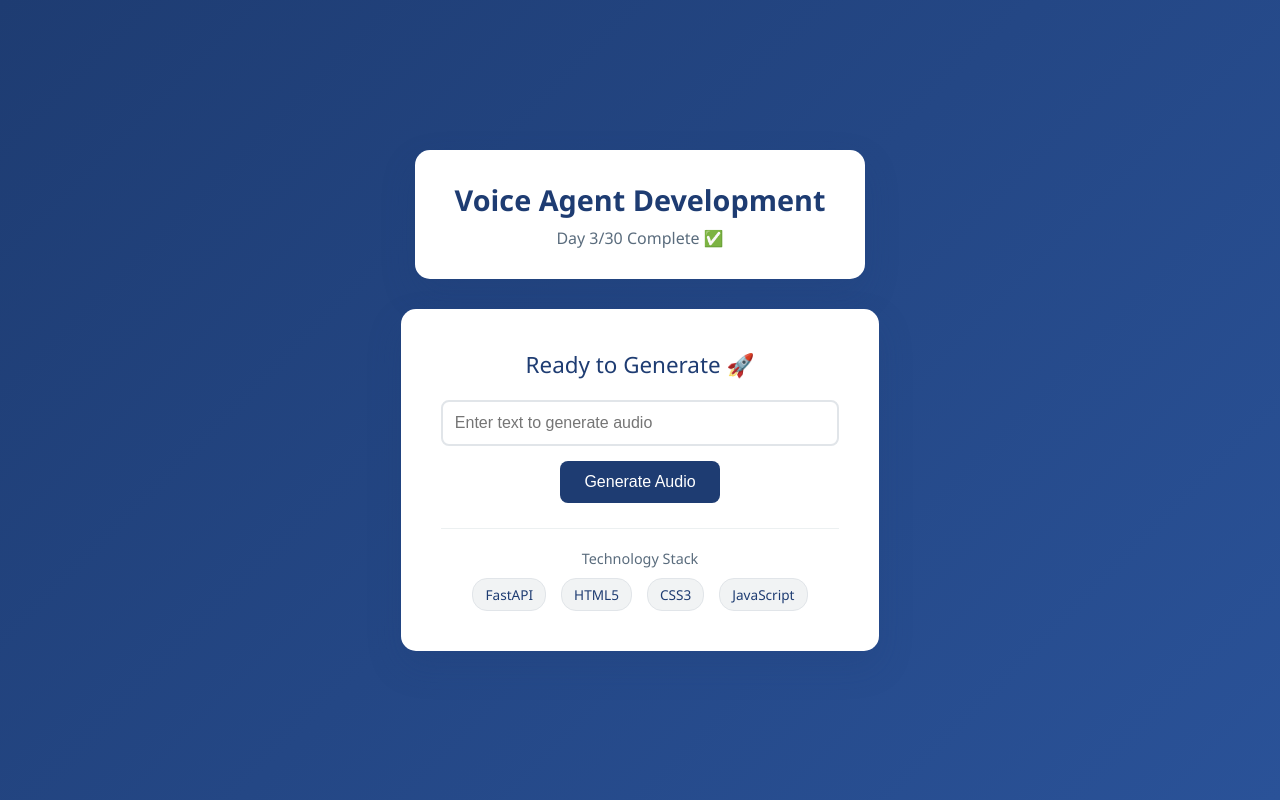
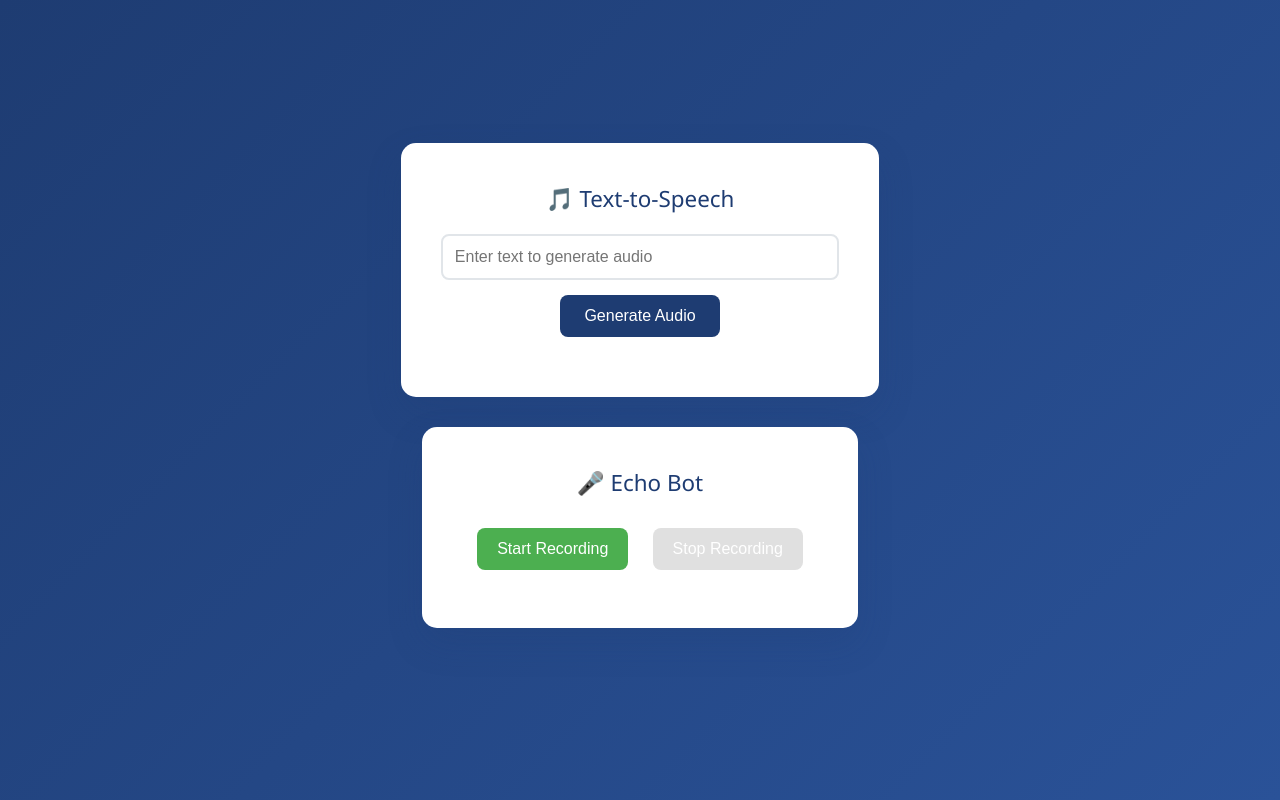
Before and after one commit to thenameisanjalii/30-days-of-voice-agent, a FastAPI app: page / in a window 1280 px wide. Run offline with FastAPI, Linux system fonts and the light colour scheme.

Commit message:
Commit Till Day-9

```diff
--- /dev/null
+++ b/Report_Sample_CSV.csv
@@ -0,0 +1,2 @@
+Institute Roll Number (Mandatory),First Name (Mandatory),Middle Name,Last Name,Mobile Country Code (e.g. 91),Mobile (10 Digits),Gender (M/F/O),Date Of Birth (YYYY-MM-DD),Email Address (Mandatory),Personal Email Address,Current Course Name,Current Course Start Date (YYYY-MM-DD),Current Course End Date (YYYY-MM-DD),Current Course Score Type (CGPA/PERCENT/MARKS),Current Course Score Value,Current Course Aggregate Percentage,Current Course Ongoing Backlogs,Current Course Total Backlogs,Current Course Semester (Or Year),Xth Score Type (CGPA/PERCENT/MARKS),Xth Score Value,Xth Aggregate Percentage,Xth School Name,Xth Start Date (YYYY-MM-DD),Xth End Date (YYYY-MM-DD),XIIth Score Type (CGPA/PERCENT/MARKS),XIIth Score Value,XIIth Aggregate Percentage,XIIth School Name,XIIth Start Date (YYYY-MM-DD),XIIth End Date (YYYY-MM-DD),Permanent Address Pincode (6 digit),Permanent Address Line,Current Address Pincode (6 digit),Current Address Line
+"","","","","","","","","","","","","","","","","","","","","","","","","","","","","","","","","","","",
--- a/app.py
+++ b/app.py
@@ -1,13 +1,17 @@
-from fastapi import FastAPI
+from fastapi import FastAPI , UploadFile, File
+import shutil
 from pydantic import BaseModel
 import os
 from murf import Murf
 from dotenv import load_dotenv
 from fastapi.staticfiles import StaticFiles
 from fastapi.responses import FileResponse
+import assemblyai as aai
+import google.generativeai as genai
 
 load_dotenv()
-
+aai.settings.api_key = os.getenv("ASSEMBLYAI_API_KEY")
+genai.configure(api_key=os.getenv("GEMINI_API_KEY"))
 client = Murf(api_key=os.getenv("MURF_API_KEY"))
 
 app = FastAPI()
@@ -17,9 +21,29 @@ app.mount("/static", StaticFiles(directory="static"), name="static")
 class TextInput(BaseModel):
     text: str
 
+os.makedirs("uploads", exist_ok=True)
+
 @app.get("/")
 async def serve_ui():
-    return FileResponse("templates/index.html")  # Changed from "static/index.html"
+    return FileResponse("templates/index.html")
+
+@app.post("/upload-audio")
+async def upload_audio(file: UploadFile = File(...)):
+    # Save file to uploads folder
+    file_path = f"uploads/{file.filename}"
+    with open(file_path, "wb") as buffer:
+        shutil.copyfileobj(file.file, buffer)
+
+    # Get file size
+    file_size = os.path.getsize(file_path)
+
+    return {
+        "success": True,
+        "filename": file.filename,
+        "content_type": file.content_type,
+        "size": file_size,
+        "message": "Audio uploaded successfully!"
+    }
 
 @app.post("/generate-audio")
 async def generate_audio(input: TextInput):
@@ -33,6 +57,64 @@ async def generate_audio(input: TextInput):
         "audio_url": res.audio_file
     }
 
+@app.post("/transcribe/file")
+async def transcribe_file(file: UploadFile = File(...)):
+    transcriber = aai.Transcriber()
+    audio_data = await file.read()
+    transcript = transcriber.transcribe(audio_data)
+
+    return {
+        "success": True,
+        "transcription": transcript.text
+    }
+
+@app.post("/tts/echo")
+async def tts_echo(file: UploadFile = File(...)):
+    # Transcribe audio
+    transcriber = aai.Transcriber()
+    audio_data = await file.read()
+    transcript = transcriber.transcribe(audio_data)
+
+    # Generate Murf audio
+    res = client.text_to_speech.generate(
+        text=transcript.text,
+        voice_id="en-US-terrell"
+    )
+
+    return {
+        "success": True,
+        "transcription": transcript.text,
+        "audio_url": res.audio_file
+    }
+
+class LLMInput(BaseModel):
+    text: str
+
+@app.post("/llm/query")
+async def llm_query(file: UploadFile = File(...)):
+    # Transcribe audio
+    transcriber = aai.Transcriber()
+    audio_data = await file.read()
+    transcript = transcriber.transcribe(audio_data)
+
+    # Get LLM response
+    model = genai.GenerativeModel("gemini-1.5-flash")
+    llm_response = model.generate_content(transcript.text)
+    llm_text = llm_response.text[:3000]  # Murf API limit
+
+    # Generate Murf audio
+    res = client.text_to_speech.generate(
+        text=llm_text,
+        voice_id="en-US-terrell"
+    )
+
+    return {
+        "success": True,
+        "transcription": transcript.text,
+        "llm_response": llm_text,
+        "audio_url": res.audio_file
+    }
+
 if __name__ == "__main__":
     import uvicorn
-    uvicorn.run(app, host="127.0.0.1", port=8000)  # Remove reload=True
+    uvicorn.run(app, host="127.0.0.1", port=8000)
--- a/static/css/style.css
+++ b/static/css/style.css
@@ -17,29 +17,6 @@ body {
     padding: 20px;
 }
 
-.header-card {
-    background: white;
-    padding: 30px 40px;
-    border-radius: 15px;
-    box-shadow: 0 15px 35px rgba(30, 60, 114, 0.2);
-    text-align: center;
-    margin-bottom: 30px;
-    min-width: 400px;
-}
-
-.challenge-title {
-    font-size: 1.8rem;
-    color: #1e3c72;
-    font-weight: 600;
-    margin-bottom: 8px;
-}
-
-.day-subtitle {
-    color: #5a6c7d;
-    font-size: 1rem;
-    font-weight: 400;
-}
-
 .main-card {
     background: white;
     padding: 40px;
@@ -53,6 +30,24 @@ body {
 .status-title {
     font-size: 1.4rem;
     color: #1e3c72;
+    margin-bottom: 15px;
+    font-weight: 500;
+}
+
+.feature-card {
+    background: white;
+    padding: 40px;
+    border-radius: 15px;
+    box-shadow: 0 15px 35px rgba(30, 60, 114, 0.2);
+    text-align: center;
+    min-width: 400px;
+    max-width: 500px;
+    margin-bottom: 30px;
+}
+
+.feature-card h2 {
+    color: #1e3c72;
+    font-size: 1.4rem;
     margin-bottom: 15px;
     font-weight: 500;
 }
@@ -104,34 +99,102 @@ body {
     display: none;
 }
 
-.tech-stack {
-    margin-top: 25px;
-    padding-top: 20px;
-    border-top: 1px solid #ecf0f1;
+/* Echo Bot Section */
+.echo-section {
+    margin: 3px 0;
+    padding: 5px;
+    text-align: center;
 }
 
-.tech-title {
-    font-size: 0.9rem;
-    color: #5a6c7d;
-    margin-bottom: 10px;
-    font-weight: 500;
+h1 {
+    font-size: 24px;
+    text-align: center;
 }
 
-.tech-items {
-    display: flex;
-    justify-content: center;
-    gap: 15px;
-    flex-wrap: wrap;
+#startBtn, #stopBtn {
+    background: #4CAF50;
+    color: white;
+    border: none;
+    padding: 12px 20px;
+    margin: 10px;
+    border-radius: 8px;
+    cursor: pointer;
+    font-size: 16px;
+    transition: all 0.3s ease;
 }
 
-.tech-item {
-    background: #f1f3f4;
-    color: #1e3c72;
-    padding: 6px 12px;
-    border-radius: 15px;
-    font-size: 0.85rem;
-    font-weight: 500;
-    border: 1px solid #e1e5e9;
+#startBtn:hover {
+    background: #45a049;
+}
+
+#stopBtn {
+    background: #f44336;
+}
+
+#stopBtn:hover {
+    background: #da190b;
+}
+
+#startBtn:disabled, #stopBtn:disabled {
+    background: #cccccc;
+    cursor: not-allowed;
+    opacity: 0.6;
+}
+
+#echoAudio {
+    width: 100%;
+    margin-top: 20px;
+    border-radius: 8px;
+}
+
+#uploadStatus {
+    margin-top: 15px;
+    padding: 10px;
+    border-radius: 8px;
+    background: rgba(255, 255, 255, 0.1);
+    text-align: center;
+    font-weight: bold;
+}
+
+/* Transcription Display */
+.transcription-result {
+    background: #f8f9fa;
+    border: 1px solid #e9ecef;
+    border-radius: 8px;
+    padding: 15px;
+    margin-top: 15px;
+    color: #495057;
+    font-family: monospace;
+    font-size: 14px;
+    line-height: 1.4;
+}
+
+/* Conversation Cards */
+.conversation-card {
+    background: white;
+    border-radius: 10px;
+    padding: 15px;
+    margin: 10px 0;
+    box-shadow: 0 2px 10px rgba(0, 0, 0, 0.1);
+    border-left: 4px solid;
+    font-size: 14px;
+    line-height: 1.4;
+    text-align: left;
+}
+
+.user-card {
+    border-left-color: #1e3c72;
+    background: #f8f9fa;
+}
+
+.bot-card {
+    border-left-color: #28a745;
+    background: #f0f8f0;
+}
+
+.conversation-card strong {
+    color: #333;
+    font-weight: 600;
 }
 
 @media (max-width: 600px) {
@@ -151,8 +214,4 @@ body {
         width: 100%;
         margin: 10px 0;
     }
-
-    .tech-items {
-        justify-content: center;
-    }
 }
--- a/static/script.js
+++ b/static/script.js
@@ -1,47 +1,252 @@
 console.log("🎤 Voice Agent Day 1 - System Ready!");
 
 async function submitText() {
-    const text = document.getElementById('ttsInput').value.trim();
-    const audioPlayer = document.getElementById('audioPlayer');
-    const button = document.querySelector('.action-btn');
+  const text = document.getElementById("ttsInput").value.trim();
+  const audioPlayer = document.getElementById("audioPlayer");
+  const button = document.querySelector(".action-btn");
 
   if (!text) {
-        alert('Please enter text!');
+    alert("Please enter text!");
     return;
   }
 
   // Show loading
   button.disabled = true;
-    button.textContent = 'Loading...';
+  button.textContent = "Loading...";
 
   try {
-        const response = await fetch('/generate-audio', {
-            method: 'POST',
-            headers: { 'Content-Type': 'application/json' },
-            body: JSON.stringify({ text: text })
+    const response = await fetch("/generate-audio", {
+      method: "POST",
+      headers: { "Content-Type": "application/json" },
+      body: JSON.stringify({ text: text }),
     });
 
     const data = await response.json();
 
     if (data.success && data.audio_url) {
       audioPlayer.src = data.audio_url;
-            audioPlayer.style.display = 'block';
+      audioPlayer.style.display = "block";
       audioPlayer.load();
     }
   } catch (error) {
-        alert('Error: ' + error.message);
+    alert("Error: " + error.message);
   } finally {
     // Reset button
     button.disabled = false;
-        button.textContent = 'Generate Audio';
+    button.textContent = "Generate Audio";
   }
 }
 
-// Initialize when page loads
-document.addEventListener('DOMContentLoaded', function() {
-    console.log("🏁 Day 1 Voice Agent Project Initialized");
-    console.log("✅ HTML structure loaded");
-    console.log("✅ CSS styling applied");
-    console.log("✅ JavaScript functionality active");
-    console.log("🎯 Ready for voice development journey!");
+let mediaRecorder;
+let audioChunks = [];
+
+const startBtn = document.getElementById("startBtn");
+const stopBtn = document.getElementById("stopBtn");
+const echoAudio = document.getElementById("echoAudio");
+
+startBtn.onclick = async () => {
+  audioChunks = [];
+  const stream = await navigator.mediaDevices.getUserMedia({ audio: true });
+  mediaRecorder = new MediaRecorder(stream);
+
+  mediaRecorder.ondataavailable = (e) => audioChunks.push(e.data);
+
+  // Add listening status
+  const statusDiv = document.createElement("div");
+  statusDiv.id = "recordingStatus";
+  statusDiv.textContent = "🎤 Listening...";
+  statusDiv.style.color = "lightblue";
+  statusDiv.style.fontWeight = "bold";
+  statusDiv.style.marginTop = "10px";
+  document.querySelector(".echo-section").appendChild(statusDiv);
+
+  mediaRecorder.onstop = async () => {
+    const recordingStatus = document.getElementById("recordingStatus");
+    if (recordingStatus) recordingStatus.remove();
+
+    const audioBlob = new Blob(audioChunks, { type: "audio/wav" });
+
+    // Send audio to /llm/query
+    await llmAudioQuery(audioBlob);
+};
+
+  mediaRecorder.start();
+  startBtn.disabled = true;
+  stopBtn.disabled = false;
+};
+
+stopBtn.onclick = () => {
+  mediaRecorder.stop();
+  startBtn.disabled = false;
+  stopBtn.disabled = true;
+};
+
+// Your uploadAudio function stays the same
+async function uploadAudio(audioBlob) {
+  // Create unique filename with timestamp
+  const timestamp = new Date().toISOString().replace(/[:.]/g, "-");
+  const filename = `recording_${timestamp}.wav`;
+
+  const formData = new FormData();
+  formData.append("file", audioBlob, filename);
+
+  // Show upload status
+  const statusDiv = document.createElement("div");
+  statusDiv.id = "uploadStatus";
+  statusDiv.textContent = "Uploading audio...";
+  statusDiv.style.color = "yellow";
+  document.querySelector(".echo-section").appendChild(statusDiv);
+
+  try {
+    const response = await fetch("/upload-audio", {
+      method: "POST",
+      body: formData,
     });
+
+    const data = await response.json();
+
+    if (data.success) {
+      statusDiv.textContent = `✅ Uploaded: ${data.filename} (${data.size} bytes)`;
+      statusDiv.style.color = "lightgreen";
+    }
+  } catch (error) {
+    statusDiv.textContent = "❌ Upload failed: " + error.message;
+    statusDiv.style.color = "red";
+  }
+}
+
+async function transcribeAudio(audioBlob) {
+  const formData = new FormData();
+  formData.append("file", audioBlob, "recording.wav");
+
+  try {
+    console.log("Sending request to /transcribe/file"); // Add this
+
+    const response = await fetch("/transcribe/file", {
+      method: "POST",
+      body: formData,
+    });
+
+    const data = await response.json();
+    console.log("Response data:", data); // Add this
+
+    // Remove previous transcription
+    const oldTranscript = document.querySelector(".transcription-result");
+    if (oldTranscript) oldTranscript.remove();
+
+    // Show transcription
+    const transcriptDiv = document.createElement("div");
+    transcriptDiv.className = "transcription-result";
+    transcriptDiv.textContent = `Transcription: ${data.transcription}`;
+    document.querySelector(".echo-section").appendChild(transcriptDiv);
+  } catch (error) {
+    console.error("Transcription error:", error); // Add this
+    alert("Transcription failed: " + error.message);
+  }
+}
+
+async function echoWithMurf(audioBlob) {
+  const formData = new FormData();
+  formData.append("file", audioBlob, "recording.wav");
+
+  // Show processing status
+  const statusDiv = document.createElement("div");
+  statusDiv.id = "processingStatus";
+  statusDiv.textContent = "🔄 Processing with Murf AI...";
+  statusDiv.style.color = "orange";
+  statusDiv.style.fontWeight = "bold";
+  statusDiv.style.marginTop = "10px";
+  document.querySelector(".echo-section").appendChild(statusDiv);
+
+  try {
+    const response = await fetch("/tts/echo", {
+      method: "POST",
+      body: formData,
+    });
+
+    const data = await response.json();
+
+    // Remove processing status
+    const processingStatus = document.getElementById("processingStatus");
+    if (processingStatus) processingStatus.remove();
+
+    if (data.success) {
+      // Remove previous results
+      const oldTranscript = document.querySelector(".transcription-result");
+      if (oldTranscript) oldTranscript.remove();
+
+      // Show transcription
+      const transcriptDiv = document.createElement("div");
+      transcriptDiv.textContent = `You said: "${data.transcription}"`;
+      transcriptDiv.className = "transcription-result";
+      document.querySelector(".echo-section").appendChild(transcriptDiv);
+
+      // Play Murf audio
+      echoAudio.src = data.audio_url;
+      echoAudio.style.display = "block";
+      echoAudio.load();
+      echoAudio.play();
+    }
+  } catch (error) {
+    // Remove processing status on error
+    const processingStatus = document.getElementById("processingStatus");
+    if (processingStatus) processingStatus.remove();
+
+    alert("Echo failed: " + error.message);
+  }
+}
+
+async function llmAudioQuery(audioBlob) {
+    const formData = new FormData();
+    formData.append("file", audioBlob, "recording.wav");
+
+    // Show processing status
+    const statusDiv = document.createElement("div");
+    statusDiv.id = "processingStatus";
+    statusDiv.textContent = "🔄 Processing with LLM and Murf AI...";
+    statusDiv.style.color = "orange";
+    statusDiv.style.fontWeight = "bold";
+    statusDiv.style.marginTop = "10px";
+    document.querySelector(".echo-section").appendChild(statusDiv);
+
+    try {
+        const response = await fetch("/llm/query", {
+            method: "POST",
+            body: formData,
+        });
+
+        const data = await response.json();
+
+        // Remove processing status
+        const processingStatus = document.getElementById("processingStatus");
+        if (processingStatus) processingStatus.remove();
+
+        if (data.success) {
+            // Remove previous results
+            const oldResults = document.querySelectorAll(".conversation-card");
+            oldResults.forEach(card => card.remove());
+
+            // Create user card
+            const userCard = document.createElement("div");
+            userCard.className = "conversation-card user-card";
+            userCard.innerHTML = `<strong>You:</strong> ${data.transcription}`;
+            document.querySelector(".echo-section").appendChild(userCard);
+
+            // Create bot card
+            const botCard = document.createElement("div");
+            botCard.className = "conversation-card bot-card";
+            botCard.innerHTML = `<strong>Bot:</strong> ${data.llm_response}`;
+            document.querySelector(".echo-section").appendChild(botCard);
+
+            // Play Murf audio
+            echoAudio.src = data.audio_url;
+            echoAudio.style.display = "block";
+            echoAudio.load();
+            echoAudio.play();
+        }
+    } catch (error) {
+        const processingStatus = document.getElementById("processingStatus");
+        if (processingStatus) processingStatus.remove();
+        alert("LLM/Murf failed: " + error.message);
+    }
+}
--- a/templates/index.html
+++ b/templates/index.html
@@ -3,18 +3,14 @@
   <head>
     <meta charset="UTF-8" />
     <meta name="viewport" content="width=device-width, initial-scale=1.0" />
-    <title>Voice Agent - Day 1</title>
+    <title>Voice Agent - Day 5</title>
     <link rel="stylesheet" href="/static/css/style.css" />
   </head>
   <body>
-    <div class="header-card">
-      <div class="challenge-title">Voice Agent Development</div>
-      <div class="day-subtitle">Day 3/30 Complete ✅</div>
-    </div>
 
-    <div class="main-card">
-      <div class="status-title">Ready to Generate 🚀</div>
-
+    <!-- Text-to-Speech Section -->
+    <div class="feature-card">
+      <h2>🎵 Text-to-Speech</h2>
       <div class="tts-section">
         <input
           type="text"
@@ -25,18 +21,17 @@
         <button class="action-btn" onclick="submitText()">
           Generate Audio
         </button>
-        <audio id="audioPlayer" controls></audio>
-        </audio>
+        <audio id="audioPlayer" controls style="display:none"></audio>
       </div>
+    </div>
 
-      <div class="tech-stack">
-        <div class="tech-title">Technology Stack</div>
-        <div class="tech-items">
-          <span class="tech-item">FastAPI</span>
-          <span class="tech-item">HTML5</span>
-          <span class="tech-item">CSS3</span>
-          <span class="tech-item">JavaScript</span>
-        </div>
+    <!-- Echo Bot Section -->
+    <div class="feature-card">
+      <h2>🎤 Echo Bot</h2>
+      <div class="echo-section">
+        <button id="startBtn">Start Recording</button>
+        <button id="stopBtn" disabled>Stop Recording</button>
+        <audio id="echoAudio" controls style="display:none"></audio>
       </div>
     </div>
 
```
Also changed, not shown: 9 other files. Lines whose indentation alone changed are shown as unchanged.
